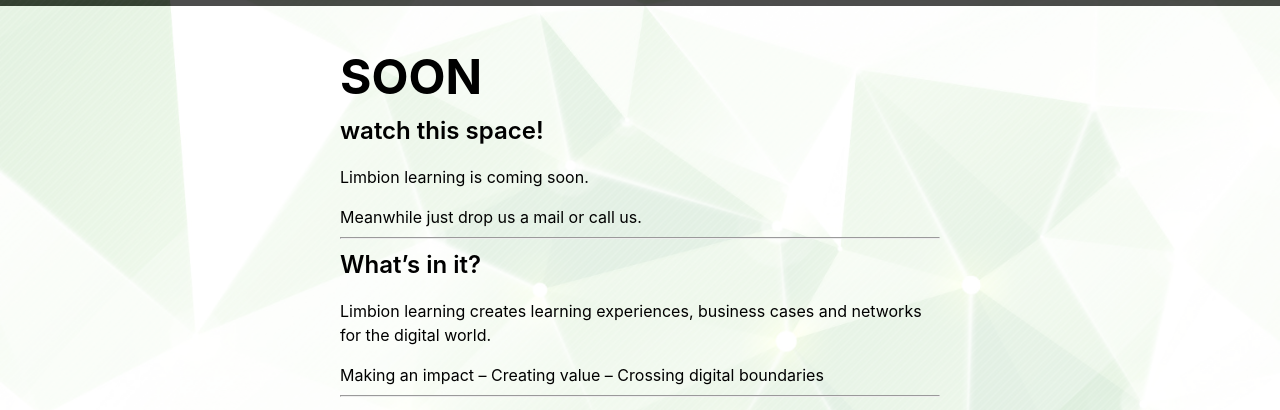
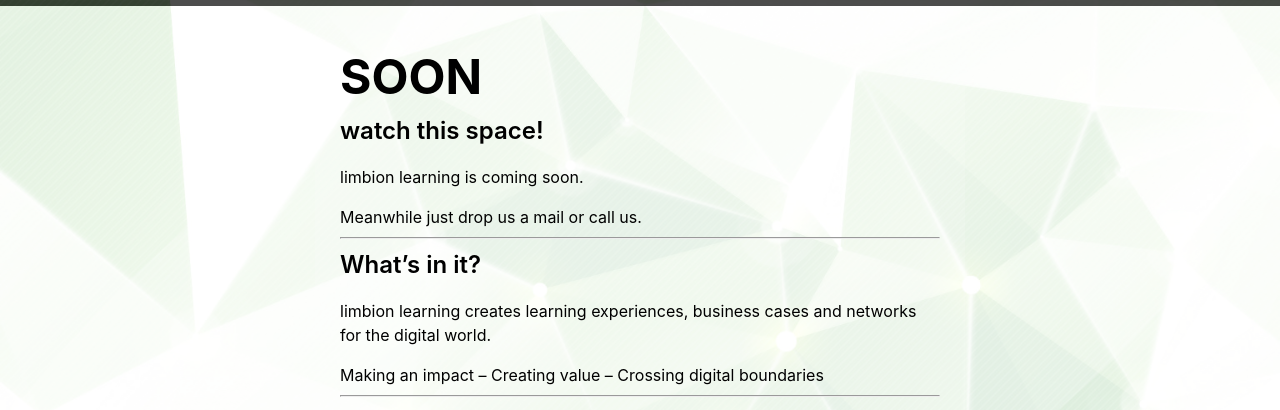
Before and after one commit to raulhammerl/limbion, a Jekyll site: the page built from index.md, in a window 1280 px wide. Shown: the top 410 px of the page. Built offline with Jekyll 4.4.1, drawn with Linux system fonts in a browser that asks for light colours; our own code applies the rules of GitHub Pages for plain Markdown files.

Commit message:
small text changes; background opacity fix

```diff
--- a/assets/main.css
+++ b/assets/main.css
@@ -42,7 +42,7 @@
 	position: relative;
 	padding: 25px;
 	background: transparent url(img/#black50.png);
-	background: rgba(255,255,255,0.00) none;
+	background: rgba(255,255,255,0.15) none;
 	-moz-border-radius: 12px;
 	-webkit-border-radius: 4px;
 	border-radius: 4px;
--- a/index.md
+++ b/index.md
@@ -8,7 +8,7 @@
 # Soon
 ## watch this space!
 
-Limbion learning is coming soon.
+limbion learning is coming soon.
 
 Meanwhile just drop us a mail or call us.
 
@@ -16,7 +16,7 @@
 
 ## What's in it?
 
-Limbion learning creates learning experiences, business cases and networks for the digital world.
+limbion learning creates learning experiences, business cases and networks for the digital world.
 
 
 
```
